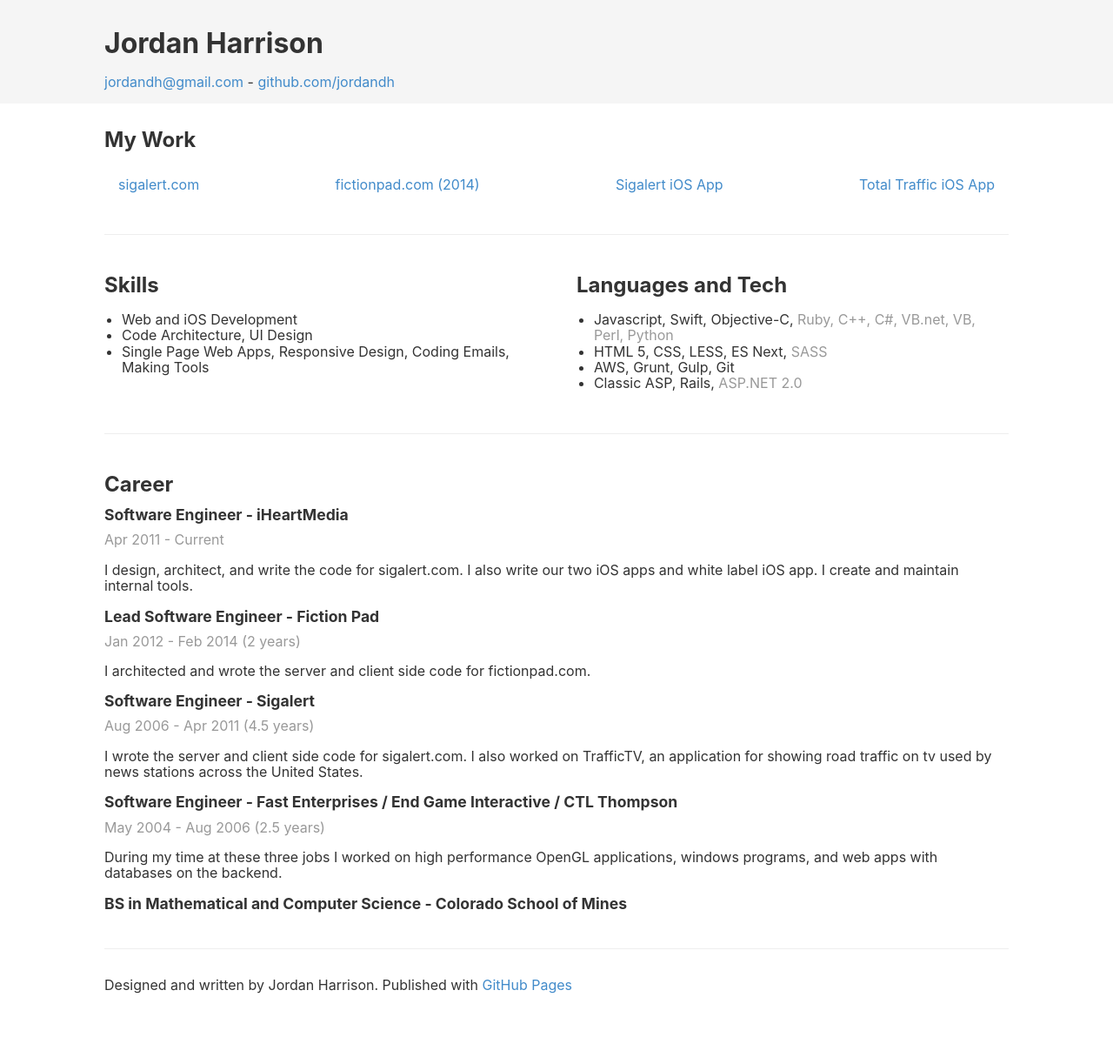
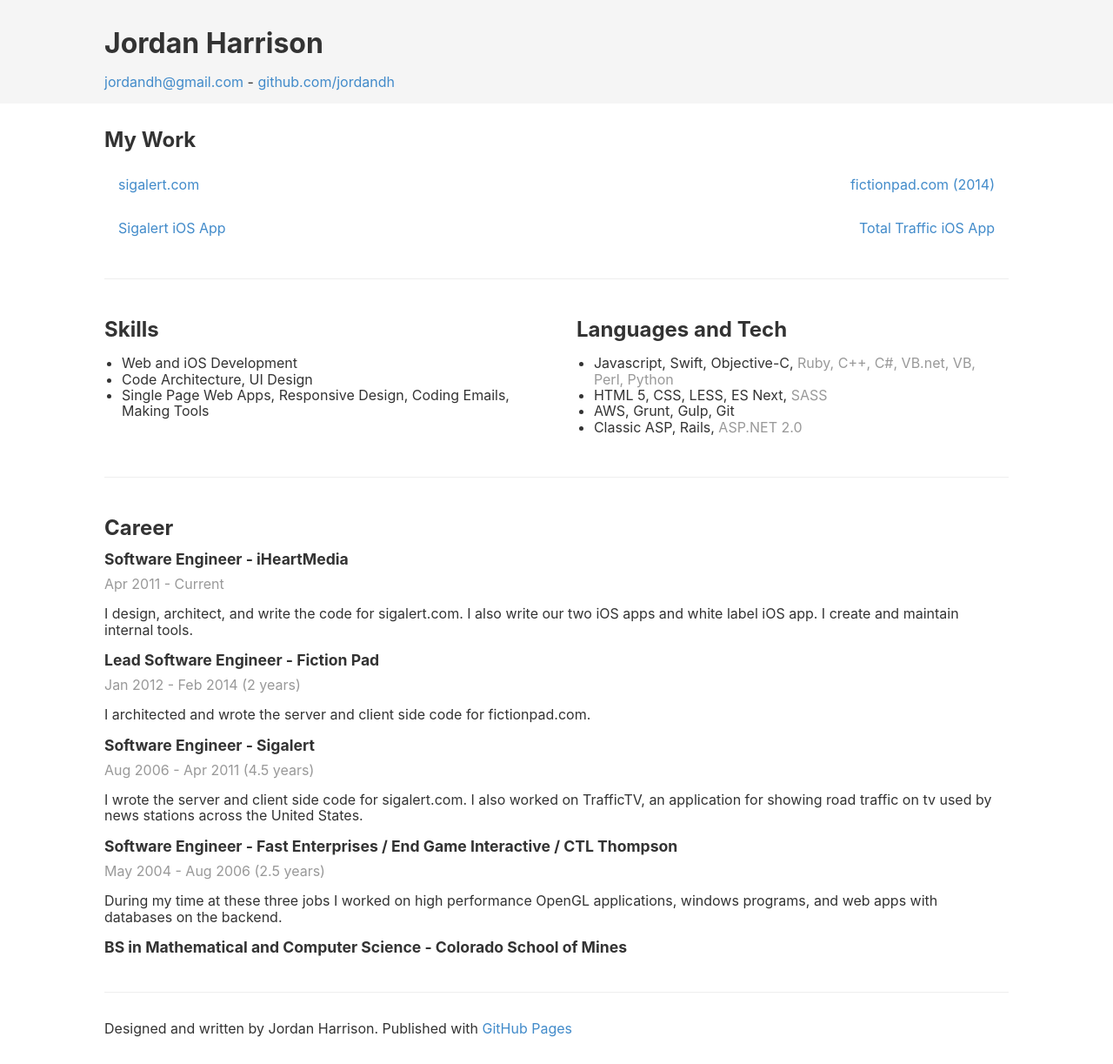
Before and after one commit to jordandh/resume, a Jekyll site: the page built from README.md, in a window 1280 px wide. Shown: the whole page at 87% size. Built offline with Jekyll 4.4.1, drawn with Linux system fonts in a browser that asks for light colours; our own code applies the rules of GitHub Pages for plain Markdown files; before the commit the page ends 1173 px from its top, so only the background shows below that.

Commit message:
Update default.html

```diff
--- a/_layouts/default.html
+++ b/_layouts/default.html
@@ -20,9 +20,17 @@
     <main>
       <section>
         <h2>My Work</h2>
+<!--         <ul class="my-work-list">
+          <li><a href="https://www.sigalert.com">sigalert.com</a></li>
+          <li><a href="https://fictionpad.com">fictionpad.com (2014)</a></li>
+          <li><a href="https://itunes.apple.com/us/app/sigalert.com-live-traffic/id424889327?mt=8">Sigalert iOS App</a></li>
+          <li><a href="https://itunes.apple.com/us/app/total-traffic/id878148924?mt=8">Total Traffic iOS App</a></li>
+        </ul> -->
         <ul class="my-work-list">
           <li><a href="https://www.sigalert.com">sigalert.com</a></li>
           <li><a href="https://fictionpad.com">fictionpad.com (2014)</a></li>
+        </ul>
+        <ul class="my-work-list">
           <li><a href="https://itunes.apple.com/us/app/sigalert.com-live-traffic/id424889327?mt=8">Sigalert iOS App</a></li>
           <li><a href="https://itunes.apple.com/us/app/total-traffic/id878148924?mt=8">Total Traffic iOS App</a></li>
         </ul>
```
